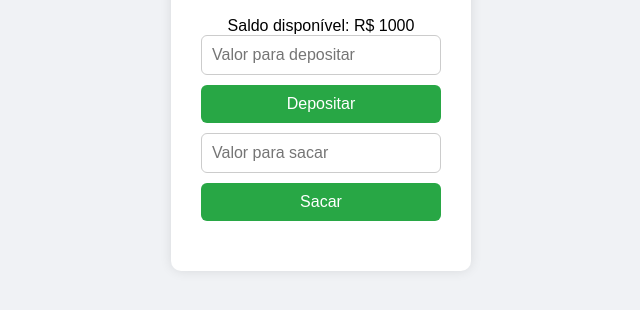
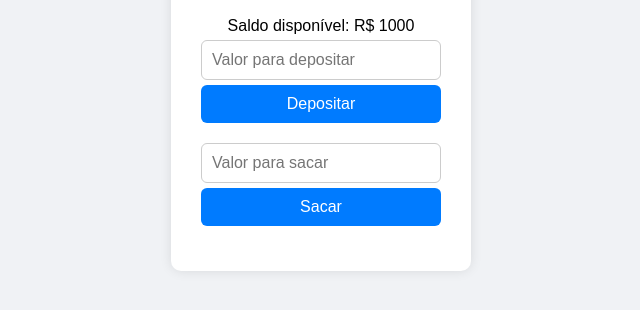
Before and after one commit to tallismelo07/projeto-simulador-de-caixa-eletronico, a plain HTML site: page index.html in a window 1280 px wide. Shown: the part 318-628 px from the top of the page, without its empty margins (319-959 px from the left). Drawn offline with Linux system fonts and the light colour scheme; files that its build step writes are made by us from their sources; files whose address does not match are found by name.

Commit message:
Modificando css e inplementando novas funções

```diff
--- a/css/style.css
+++ b/css/style.css
@@ -26,29 +26,33 @@
     margin-bottom: 20px;
   }
 
+  .campo {
+    margin-bottom: 15px;
+  }
+
   input {
     padding: 10px;
     width: 100%;
-    margin-bottom: 10px;
     font-size: 16px;
     border: 1px solid #ccc;
     border-radius: 6px;
+    margin-top: 5px;
   }
 
   button {
     padding: 10px;
     width: 100%;
-    background-color: #28a745;
+    background-color: #007bff;
     color: white;
     border: none;
     border-radius: 6px;
     font-size: 16px;
     cursor: pointer;
-    margin-bottom: 10px;
+    margin-top: 5px;
   }
 
   button:hover {
-    background-color: #218838;
+    background-color: #0056b3;
   }
 
   #mensagem {
--- a/index.html
+++ b/index.html
@@ -4,7 +4,7 @@
   <meta charset="UTF-8" />
   <meta name="viewport" content="width=device-width, initial-scale=1.0" />
   <title>Caixa Eletrônico</title>
-  <link rel="stylesheet" href="style.css" />
+  <link rel="stylesheet" href="css/style.css" />
 </head>
 <body>
   <div class="container">
```
